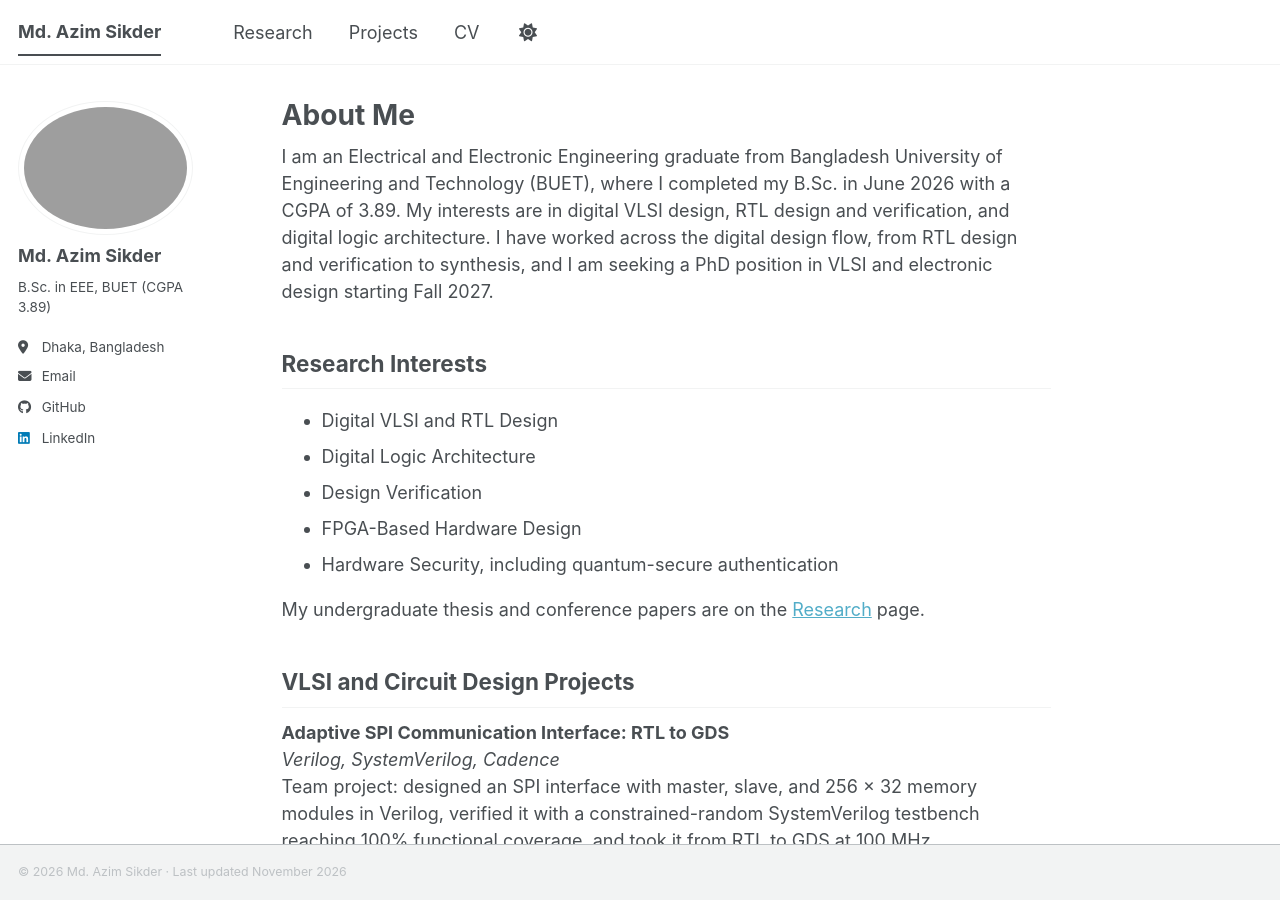
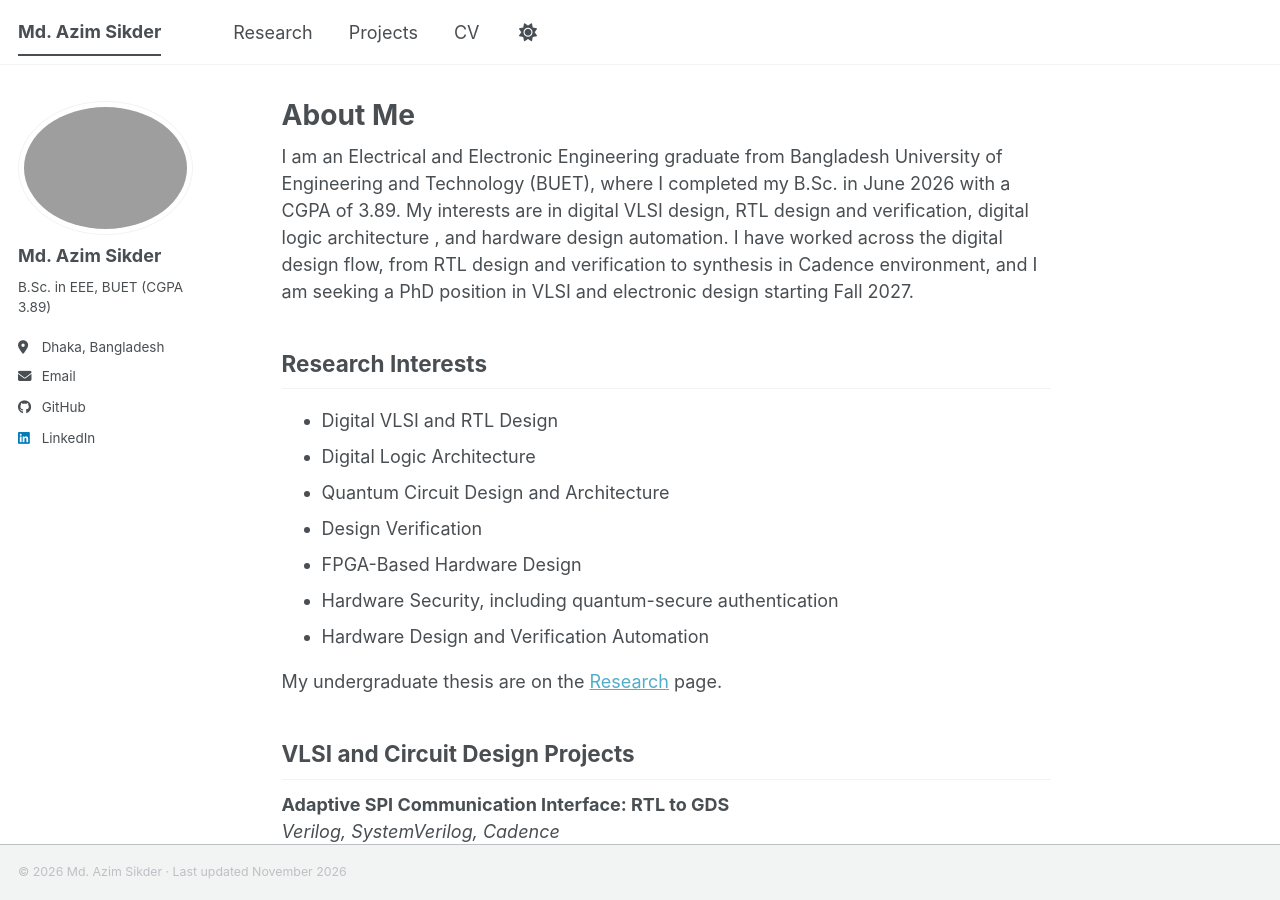
Before and after one commit to azimSikder/azimsikder.github.io, a Jekyll site: the page built from _pages/about.md, in a window 1280 px wide and 900 px high. Built offline with Jekyll 4.4.1, drawn with Linux system fonts in a browser that asks for light colours; a style sheet for code colours, icons or effects is not loaded; some of the changed text lies outside the part shown.

Commit message:
Update about.md

```diff
--- a/_pages/about.md
+++ b/_pages/about.md
@@ -7,17 +7,19 @@ redirect_from:
   - /about.html
 ---
 
-I am an Electrical and Electronic Engineering graduate from Bangladesh University of Engineering and Technology (BUET), where I completed my B.Sc. in June 2026 with a CGPA of 3.89. My interests are in digital VLSI design, RTL design and verification, and digital logic architecture. I have worked across the digital design flow, from RTL design and verification to synthesis, and I am seeking a PhD position in VLSI and electronic design starting Fall 2027.
+I am an Electrical and Electronic Engineering graduate from Bangladesh University of Engineering and Technology (BUET), where I completed my B.Sc. in June 2026 with a CGPA of 3.89. My interests are in digital VLSI design, RTL design and verification, digital logic architecture , and hardware design automation. I have worked across the digital design flow, from RTL design and verification to synthesis in Cadence environment, and I am seeking a PhD position in VLSI and electronic design starting Fall 2027.
 
 ## Research Interests
 
 - Digital VLSI and RTL Design
 - Digital Logic Architecture
+- Quantum Circuit Design and Architecture
 - Design Verification
 - FPGA-Based Hardware Design
 - Hardware Security, including quantum-secure authentication
+- Hardware Design and Verification Automation
 
-My undergraduate thesis and conference papers are on the [Research](/research/) page.
+My undergraduate thesis are on the [Research](/research/) page.
 
 ## VLSI and Circuit Design Projects
 
```
Also changed, not shown: other parts of _pages/about.md (+1 -1 lines).
